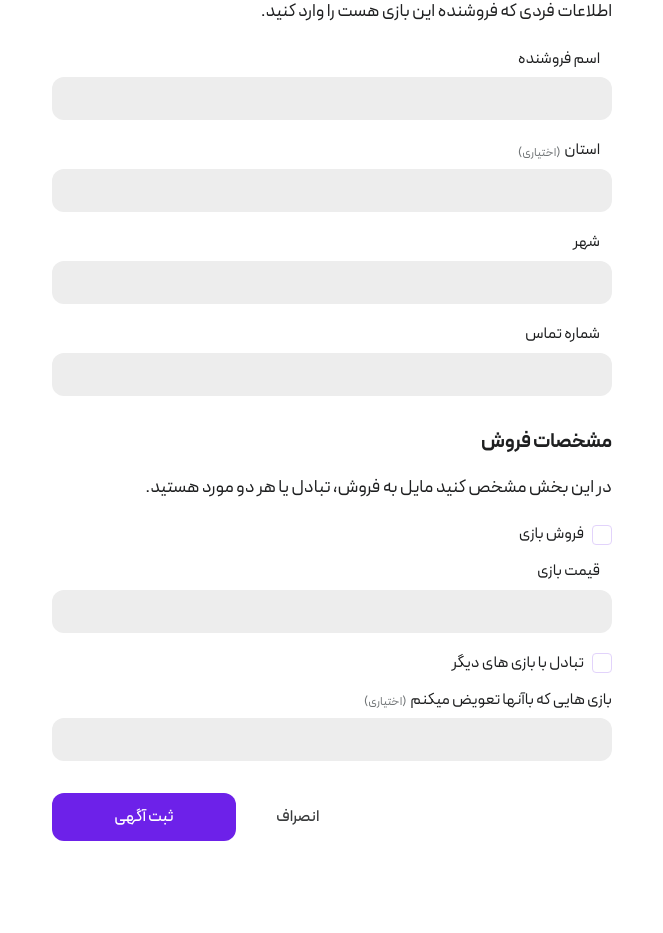
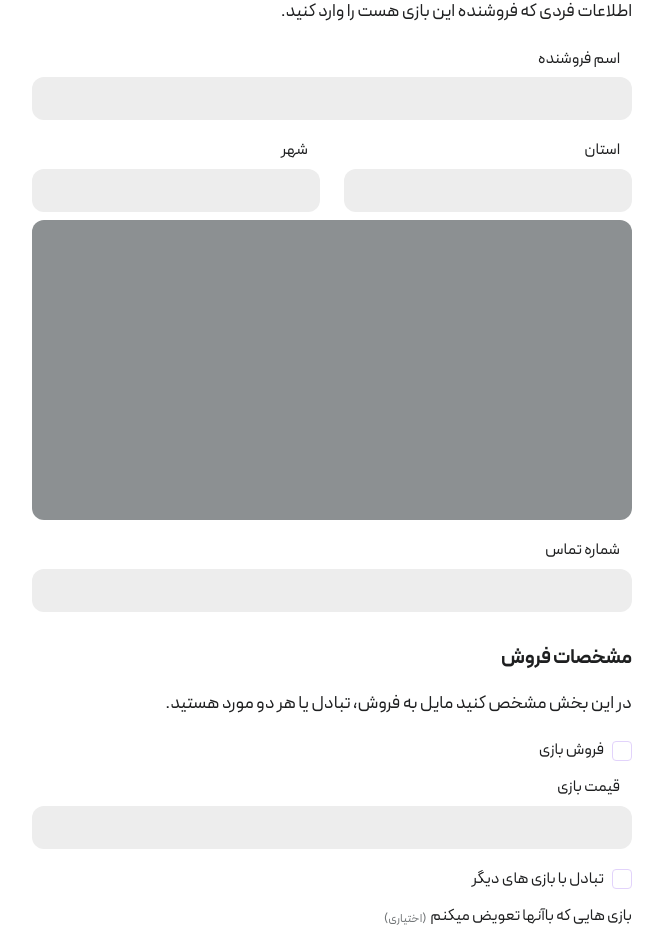
Before and after one commit to ZahraMoosavi77/Kooche, a Next.js app: page /new in a window 1280 px wide. Shown: the part 833-1766 px from the top of the page, without its empty margins (308-971 px from the left). Before the commit the page ends 1714 px from the top, so only its background shows below. Built offline with nearby package versions, Linux system fonts and the light colour scheme.

Commit message:
feat: map

```diff
--- /dev/null
+++ b/components/elements/MapNewPage.jsx
@@ -0,0 +1,7 @@
+import React from 'react'
+
+export default function MapNewPage() {
+  return (
+    <div className='rounded-xl w-[600px] h-[300px] bg-gray-500'></div>
+  )
+}
--- a/components/modules/InfoSellerSection.jsx
+++ b/components/modules/InfoSellerSection.jsx
@@ -6,6 +6,7 @@ import { REGISTERADVERTISE, infoGame, infoSeller } from '@/constants/constantNew
 import TitleNewPage from '../elements/TitleNewPage'
 import Optional from '@/components/elements/Optional'
 import TextNewPage from '../elements/TextNewPage'
+import MapNewPage from '../elements/MapNewPage'
 
 
 
@@ -19,26 +20,34 @@ export default function InfoSellerSection() {
             </div>
             <div>
                 <TextFieldNewPage label={<div className='flex  items-center '>
-                    <TextNewPage specialClass={'pr-3'} text={infoSeller.SELLERNAME} type={'textarea'} />
+                    <TextNewPage specialClass={'pr-3'} text={infoSeller.SELLERNAME} type={'text'} />
                 </div>} />
             </div>
-            <div>
+            <div className='flex flex-col gap-2'>
+                <div className='flex justify-between gap-6'>
+                    <div className='w-full'>
                         <TextFieldNewPage label={<div className='flex  items-center '>
-                <TextNewPage specialClass={'pr-3'} text={infoSeller.SELLERUNITED} type={'textarea'} />
-                <Optional />
+                            <TextNewPage specialClass={'pr-3'} text={infoSeller.SELLERUNITED} type={'text'} />
+
                         </div>} />
 
                     </div>
-            <div>
+                    <div className='w-full'>
                         <TextFieldNewPage label={<div className='flex  items-center '>
-                <TextNewPage  specialClass={'pr-3'} text={infoSeller.SELLERCITY} type={'textarea'} />
+                            <TextNewPage specialClass={'pr-3'} text={infoSeller.SELLERCITY} type={'text'} />
                         </div>} />
 
                     </div>
+                </div>
+
+                <MapNewPage />
+            </div>
+
+
 
             <div>
                 <TextFieldNewPage label={<div className='flex  items-center '>
-                <TextNewPage  specialClass={'pr-3'} text={infoSeller.SELLERPHONE} type={'textarea'} />
+                    <TextNewPage specialClass={'pr-3'} text={infoSeller.SELLERPHONE} type={'text'} />
 
 
                 </div>} />
```
Also changed, not shown: asset/icons/NavigationMap.svg (added). Lines whose indentation alone changed are shown as unchanged.
